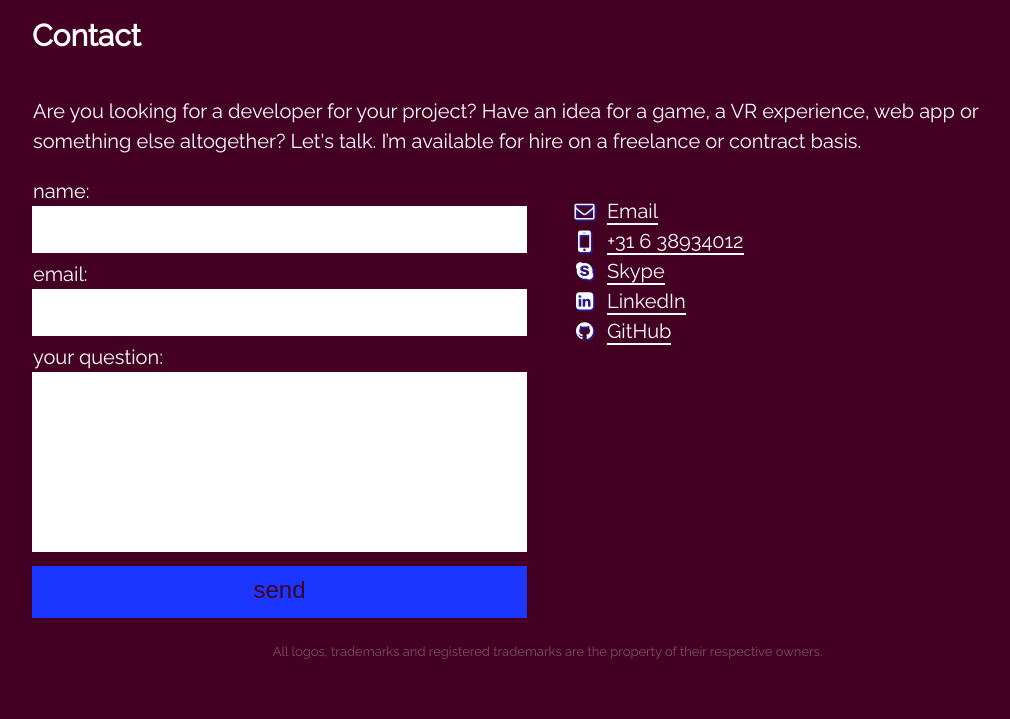
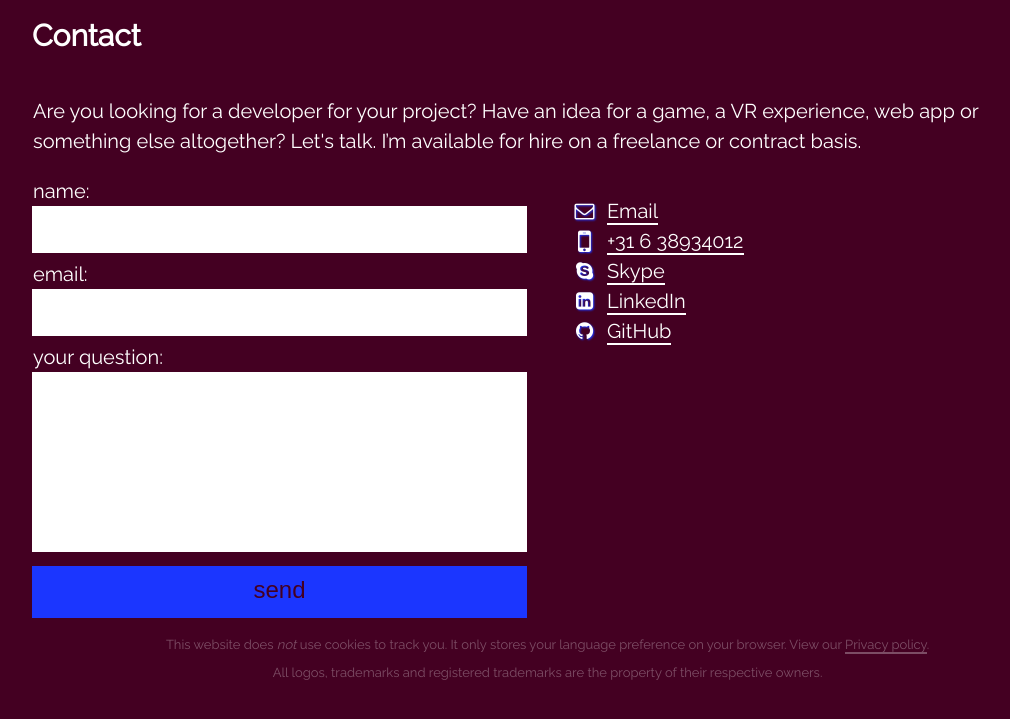
Before and after one commit to karmatha-nl/karmatha-nl.github.io, a Jekyll site: the page built from index.md, in a window 1280 px wide, cut to the strip 2073-2836 px from the top of the page. Shown: the top 719 px of the strip, without its empty margins (93-1103 px from the left). Built offline with Jekyll 4.4.1, drawn with Linux system fonts in a browser that asks for light colours.

Commit message:
Added privacy policy

```diff
--- a/_layouts/default.html
+++ b/_layouts/default.html
@@ -39,15 +39,15 @@ text:
         {{ content }}
 
         <footer class="content-block">
-
-            <section class="multi-lang-block trademark">
-                <p lang="en">
-                    {{ text.en.trademark }}
-
-                </p>
-                <p lang="nl">
-                    {{ text.nl.trademark }}
-                </p>
+            <section class="multi-lang-block">
+                <div lang="en">
+                    {{ page.text.en.privacy | markdownify }}
+                    {{ text.en.trademark | markdownify }}
+                </div>
+                <div lang="nl">
+                    {{ page.text.nl.privacy | markdownify }}
+                    {{ text.nl.trademark | markdownify}}
+                </div>
             </section>
         </footer>
     </body>
--- a/css/verydarkpink.scss
+++ b/css/verydarkpink.scss
@@ -130,8 +130,12 @@ footer {
     text-align: center;
 }
 
-footer .trademark {
+footer section {
     color: $color-text;
     opacity: .3;
     font-size: small;
 }
+
+footer section p {
+    line-height: initial;
+}
--- a/index.md
+++ b/index.md
@@ -27,6 +27,8 @@ text:
     contact_question: "your question:"
     thanks: "Thank you! I will contact you as soon as possible."
     formerror: "Something went wrong. You can also contact me via <a href='mailto:[email] rel='author'>[email]</a>."
+    privacy: This website does *not* use cookies to track you. It only stores your language preference on your browser. View our [Privacy policy](/privacy).
+
 
   nl:
     definitions:
@@ -50,6 +52,7 @@ text:
     contact_question: "uw vraag:"
     thanks: "Bedankt! Ik neem zo snel mogelijk contact met u op."
     formerror: "Er is iets fout gegaan. U kunt ook contact opnemen via <a href='mailto:[email] rel='author'>[email]</a>."
+    privacy: Deze website gebruikt *geen* cookies om u te volgen. We slaan alleen uw taalvoorkeur op. Bekijk onze [Privacy policy](/privacy).
 
 projects:
 - name: "medical competence trainings: javascript"
```
Also changed, not shown: privacy.md (added, +70 -0 lines).
